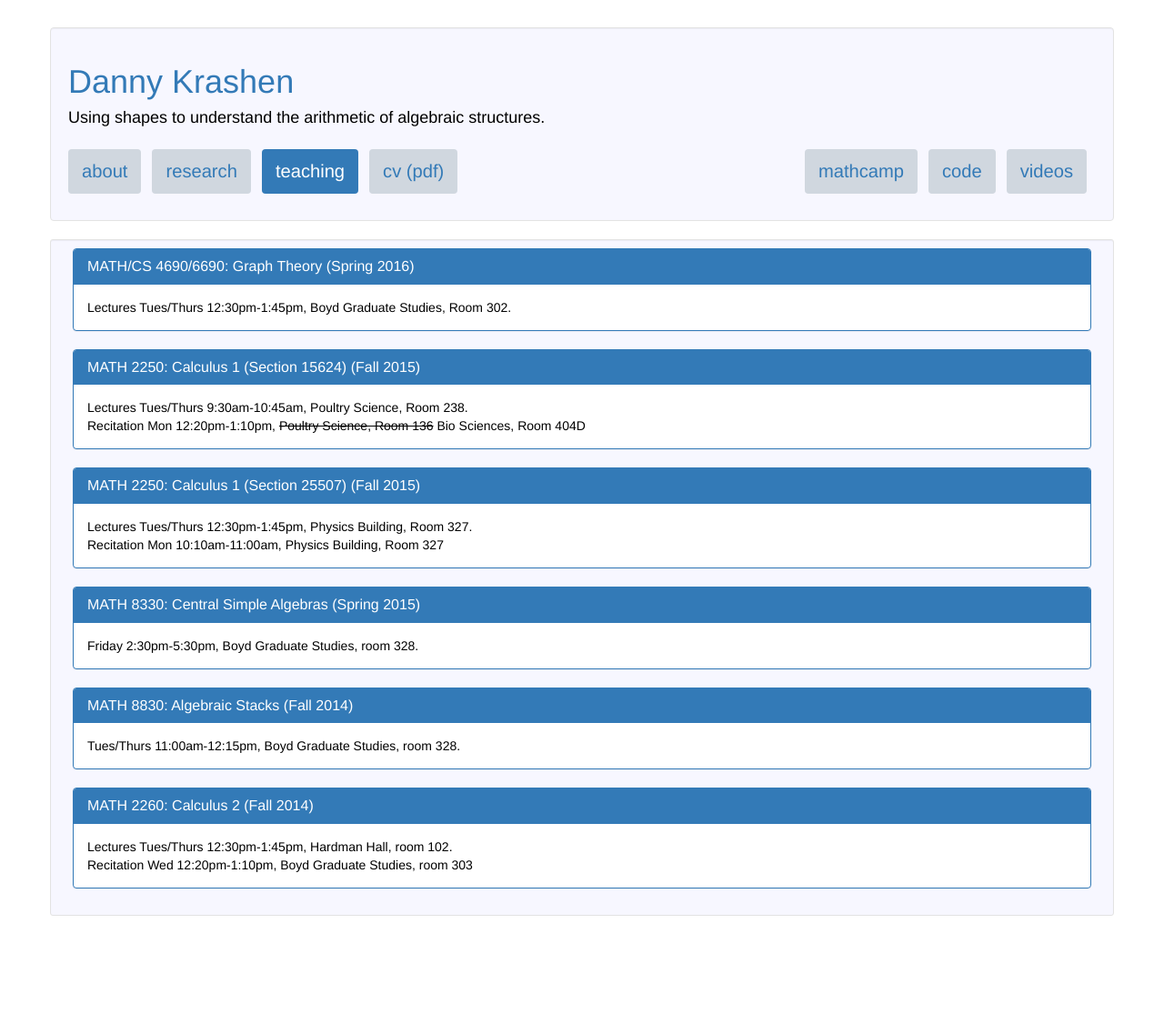
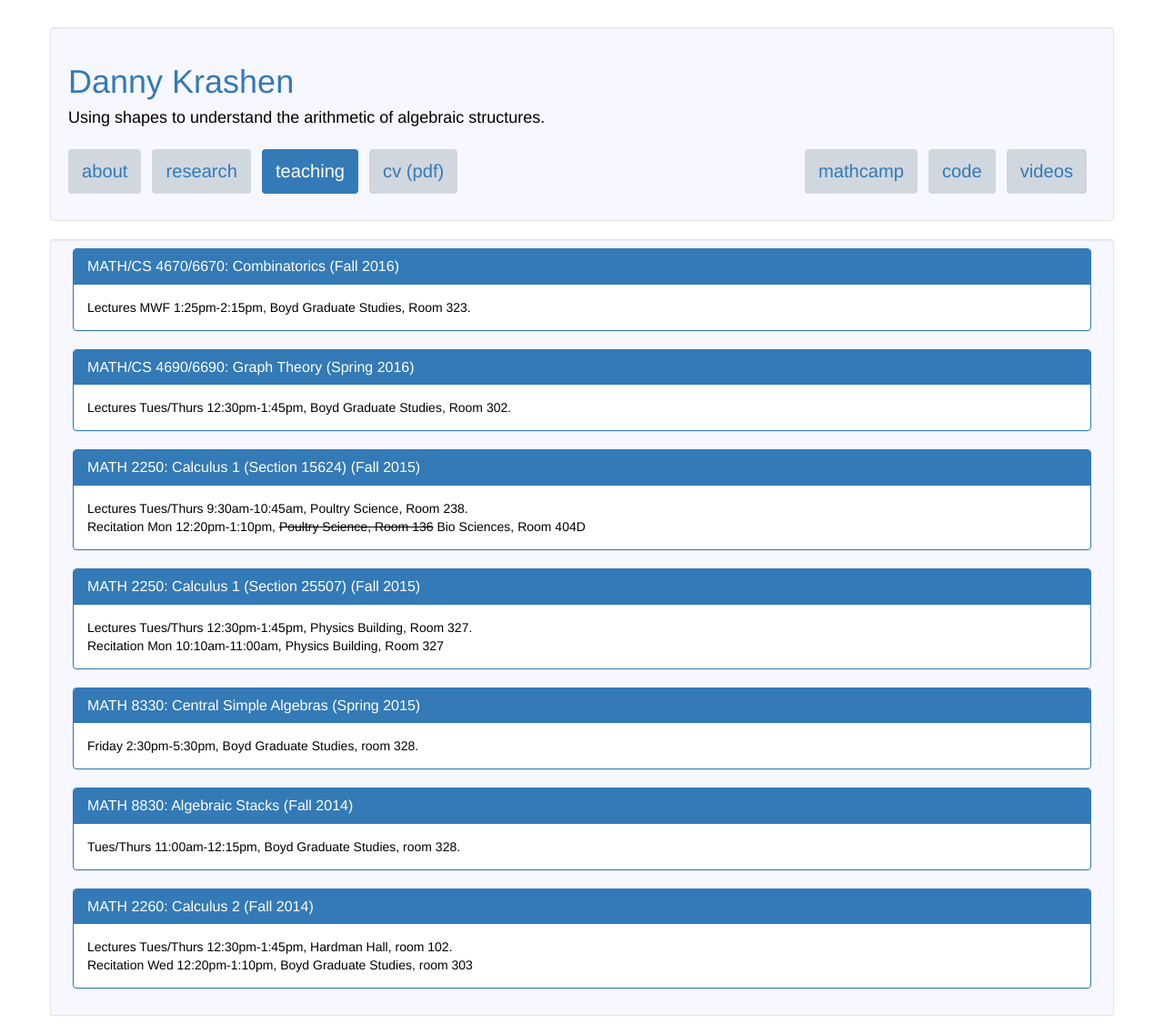
Before and after one commit to dkrashen/dkrashen.github.io, a Jekyll site: the page built from teaching/index.html, in a window 1280 px wide. Shown: the whole page at 91% size. Built offline with Jekyll 4.4.1, drawn with Linux system fonts in a browser that asks for light colours; nearby versions of some CDN libraries; before the commit the page ends 1027 px from its top, so only the background shows below that.

Commit message:
add combinatorics

```diff
--- a/_data/courses.yml
+++ b/_data/courses.yml
@@ -1,3 +1,9 @@
+- title: "MATH/CS 4670/6670: Combinatorics"
+  url: "http://dkrashen.github.io/combinatorics/"
+  schedule: "Lectures MWF 1:25pm-2:15pm"
+  location: "Boyd Graduate Studies, Room 323"
+  semester: "Fall 2016"
+
 - title: "MATH/CS 4690/6690: Graph Theory"
   url: "http://dkrashen.github.io/graphtheory/"
   schedule: "Lectures Tues/Thurs 12:30pm-1:45pm"
```
